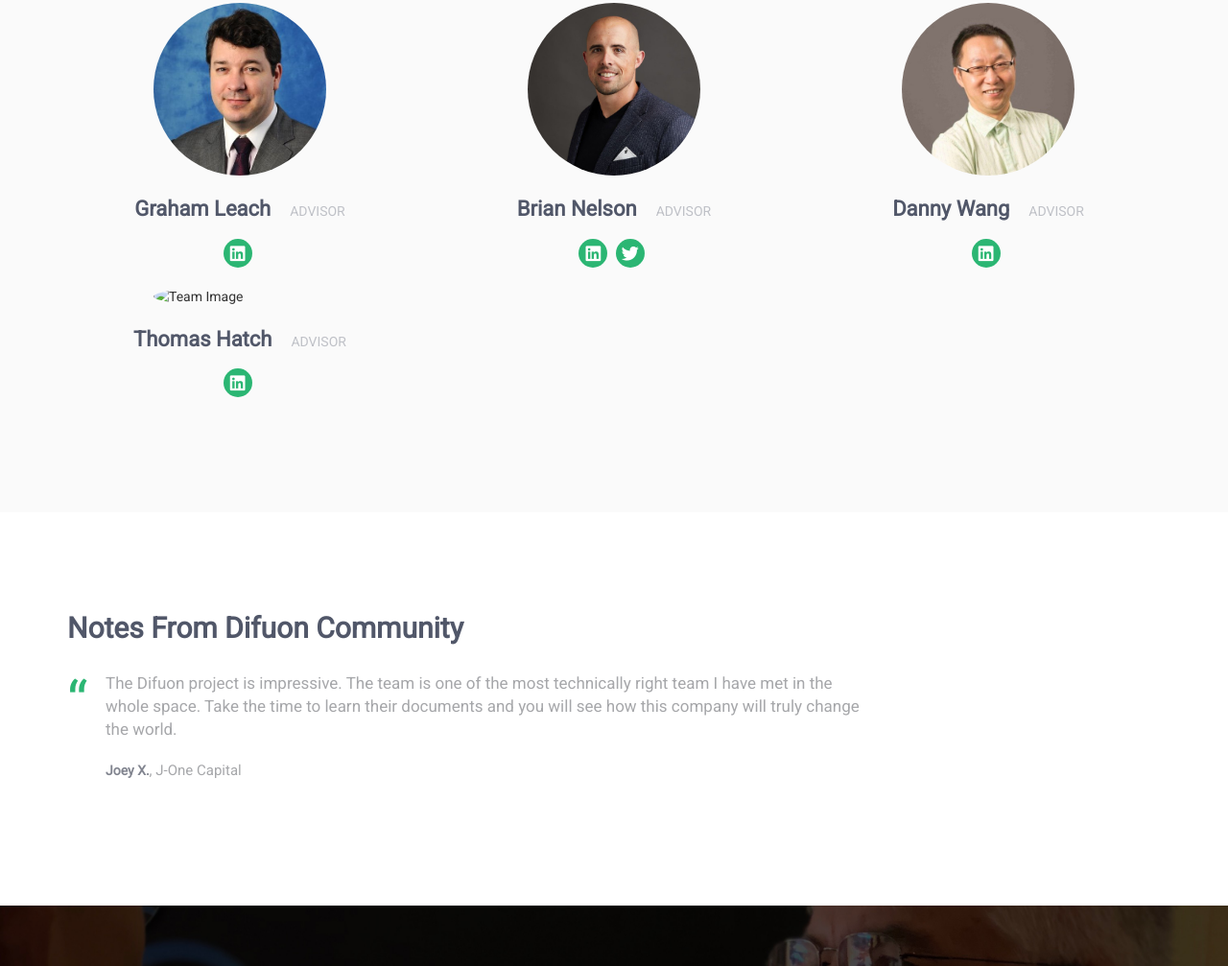
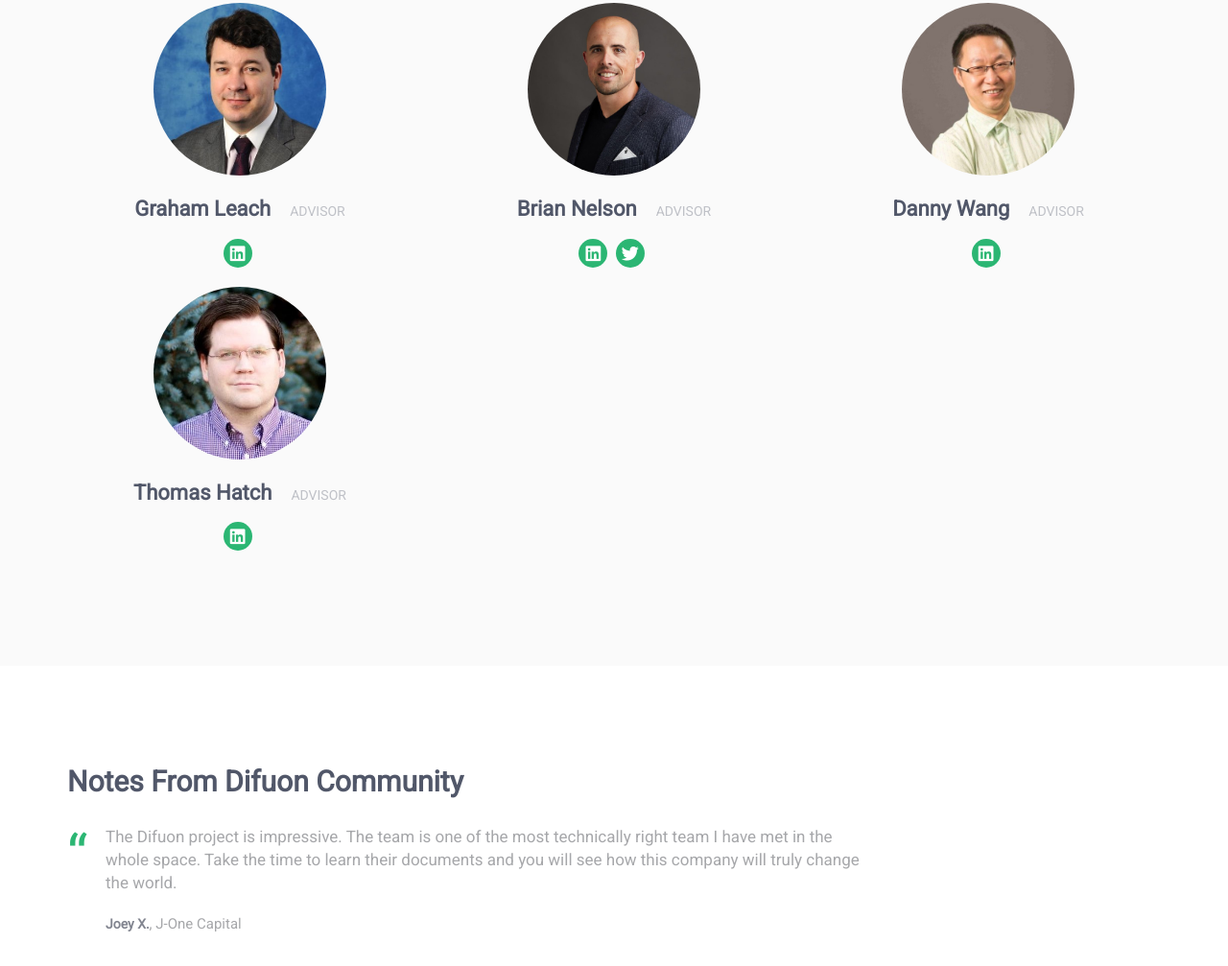
Before and after one commit to Difuon/website, a website: page team.html in a window 1280 px wide. Shown: the part 2101-3108 px from the top of the page at 96% size. Drawn offline with nearby package versions, Linux system fonts and the light colour scheme.

Commit message:
fixing an error with thomas' picture

```diff
--- a/team.html
+++ b/team.html
@@ -251,11 +251,14 @@
                         </div>
 
                     </div>
+                </div>
+                <!--// end row -->
+                <div class="row">
 
                     <div class="col-sm-4 sm-margin-b-50">
                         <div class="margin-b-20">
                             <div class="wow zoomIn" data-wow-duration=".3" data-wow-delay=".1s">
-                                <img class="img-responsive team-img" src="img/team/team-thomas.jpeg" alt="Team Image">
+                                <img class="img-responsive team-img" src="img/team/team-thomas.jpg" alt="Team Image">
                             </div>
                         </div>
                         <h4 id="team-title">Thomas Hatch<span class="text-uppercase margin-l-20">Advisor</span></h4>
```
